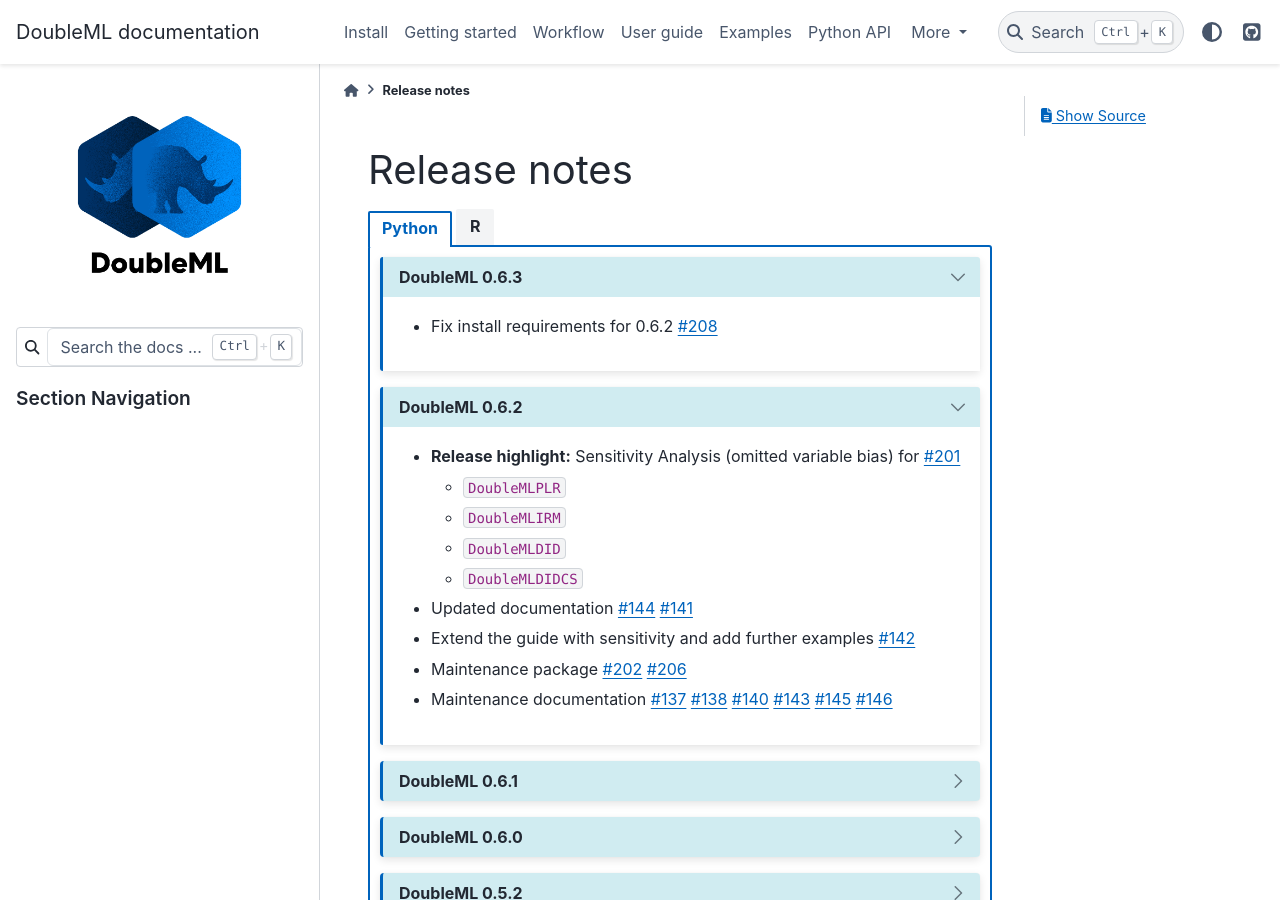
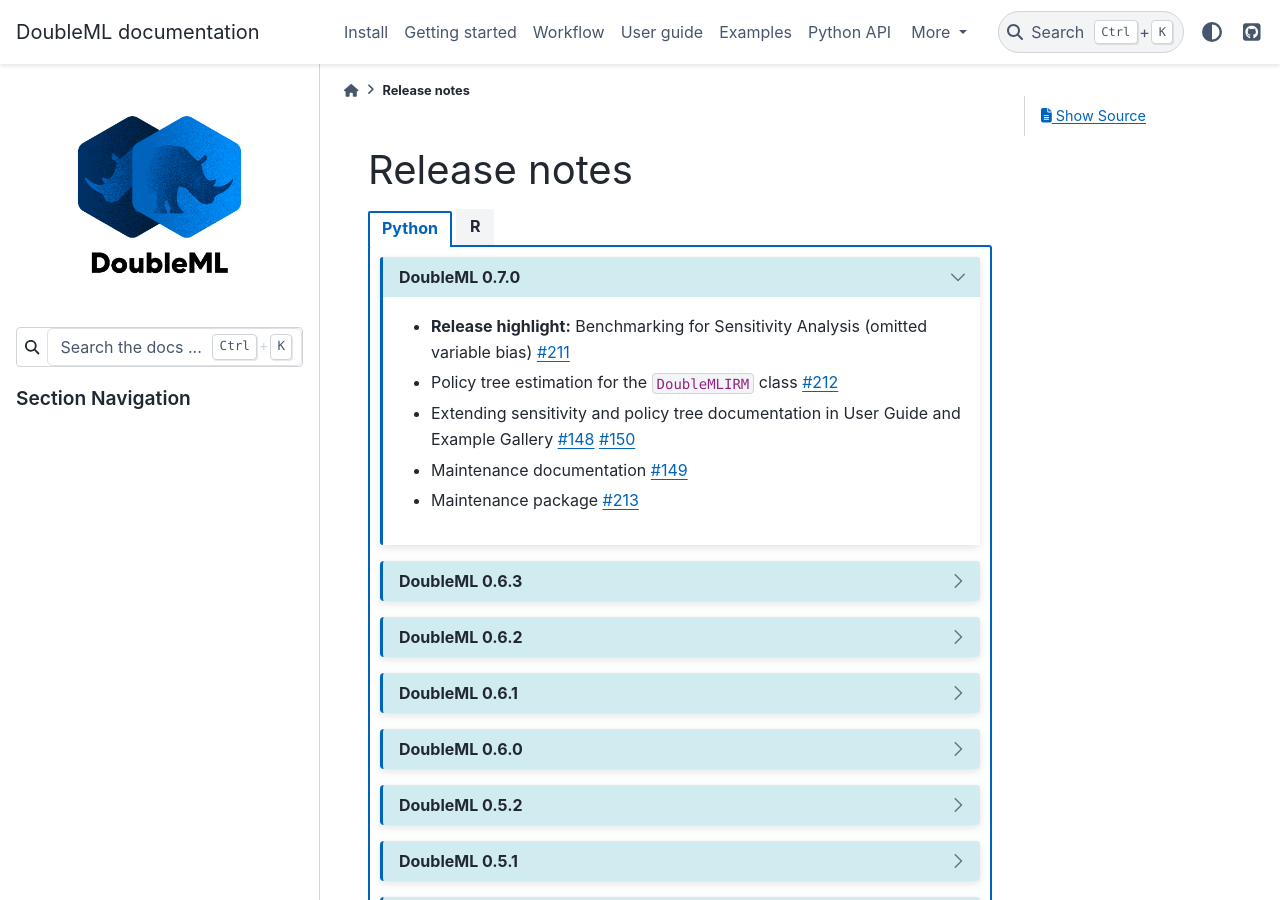
Before and after one commit to DoubleML/doubleml-docs, a Sphinx documentation site: the page built from doc/release/release.rst, in a window 1280 px wide and 900 px high. Built offline with Sphinx 7.4.7 and the PyData theme 0.15.4, drawn with Linux system fonts in a browser that asks for light colours; pages that are not in the unit, such as notebooks, are missing from menus.

Commit message:
update release notes

```diff
--- a/doc/release/release.rst
+++ b/doc/release/release.rst
@@ -7,16 +7,32 @@
 
   .. tab-item:: Python
 
+    .. dropdown:: DoubleML 0.7.0
+      :class-title: sd-bg-primary sd-font-weight-bold
+      :open:
+
+      - **Release highlight:** Benchmarking for Sensitivity Analysis (omitted variable bias)
+        `#211 <https://github.com/DoubleML/doubleml-for-py/pull/211>`_
+      - Policy tree estimation for the ``DoubleMLIRM`` class
+        `#212 <https://github.com/DoubleML/doubleml-for-py/pull/212>`_
+
+      - Extending sensitivity and policy tree documentation in User Guide and Example Gallery
+        `#148 <https://github.com/DoubleML/doubleml-docs/pull/148>`_
+        `#150 <https://github.com/DoubleML/doubleml-docs/pull/150>`_
+
+      - Maintenance documentation
+        `#149 <https://github.com/DoubleML/doubleml-docs/pull/149>`_
+      - Maintenance package
+        `#213 <https://github.com/DoubleML/doubleml-for-py/pull/213>`_
+
     .. dropdown:: DoubleML 0.6.3
       :class-title: sd-bg-primary sd-font-weight-bold
-      :open:
 
       - Fix install requirements for 0.6.2
         `#208 <https://github.com/DoubleML/doubleml-for-py/pull/208>`_
 
     .. dropdown:: DoubleML 0.6.2
       :class-title: sd-bg-primary sd-font-weight-bold
-      :open:
 
       - **Release highlight:** Sensitivity Analysis (omitted variable bias) for
         `#201 <https://github.com/DoubleML/doubleml-for-py/pull/201>`_
```
